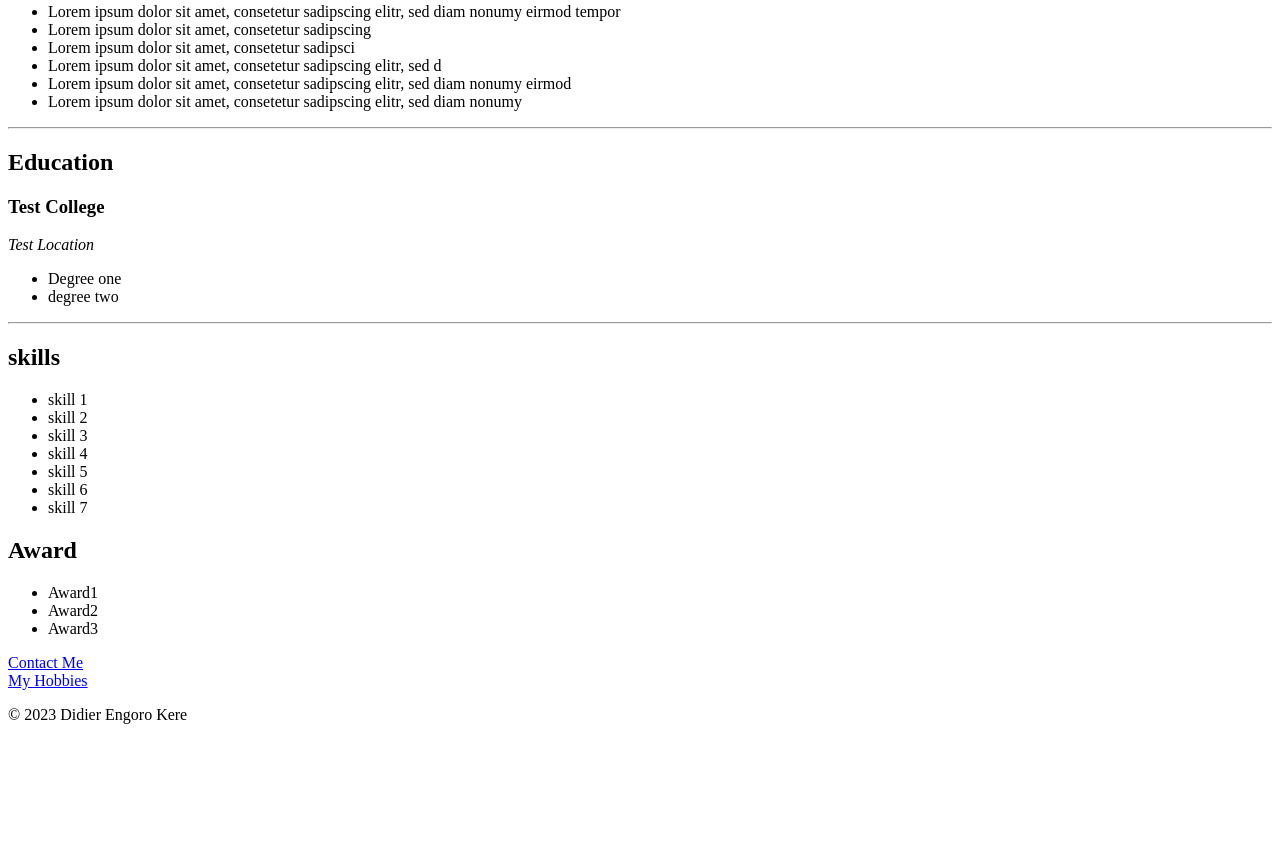
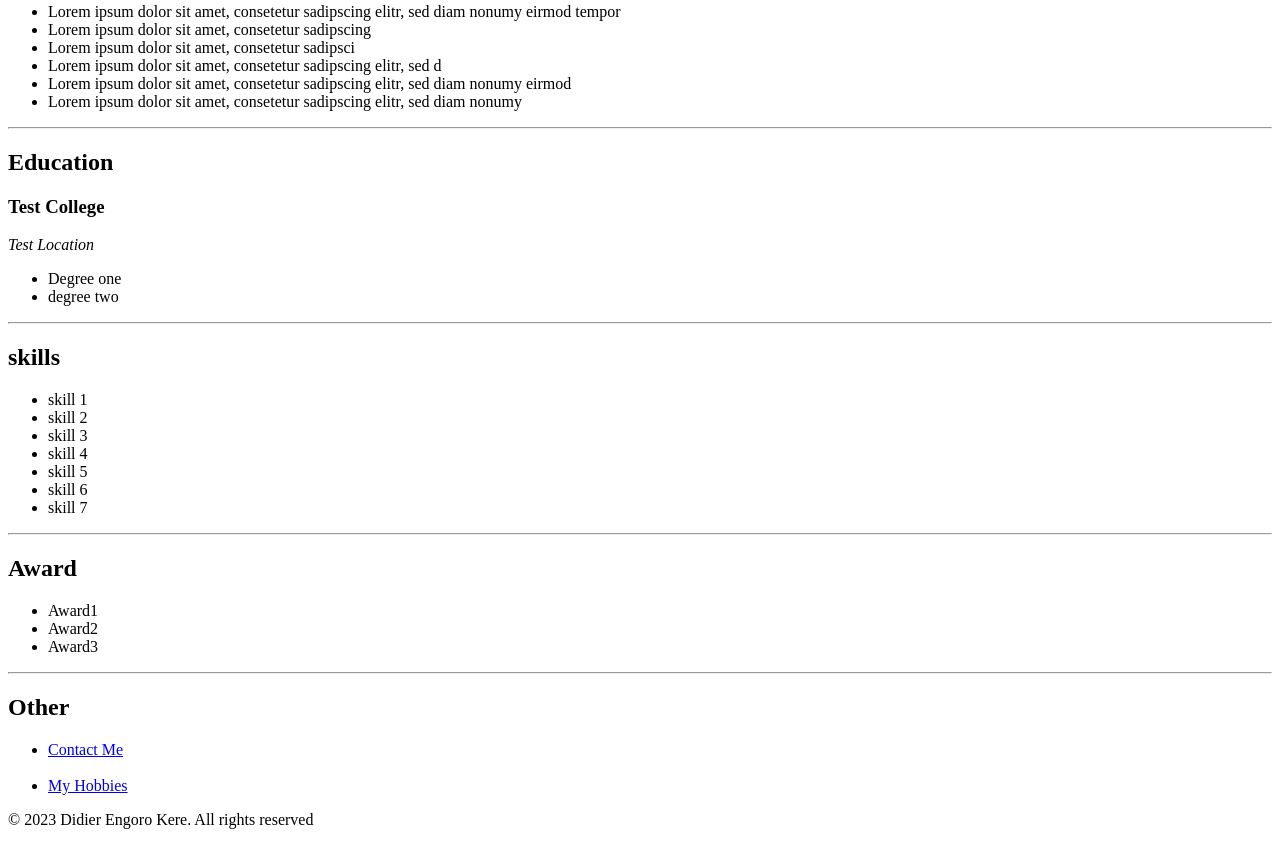
Before and after one commit to didierengorokere/Webdevelopment, a plain HTML site: page index.html in a window 1280 px wide. Shown: the part 851-1696 px from the top of the page. Before the commit the page ends 1591 px from the top, so only its background shows below. Drawn offline with Linux system fonts and the light colour scheme.

Commit message:
copy rights added

```diff
--- a/index.html
+++ b/index.html
@@ -63,6 +63,7 @@
             <li>skill 7</li>
         </ul>
     </div>
+    <hr>
     <div>
         <h2>Award</h2>
         <ul>
@@ -71,11 +72,15 @@
             <li>Award3</li>
         </ul>
     </div>
+    <hr>
+    <h2>Other</h2>
+    <ul>
+        <li><a href="./Public/contact.html">Contact Me</a> </li><br />
+        <li><a href="./Public/hobbies.html">My Hobbies</a></li>
+    </ul>
 
-    <a href="./Public/contact.html">Contact Me</a> <br />
-    <a href="./Public/hobbies.html">My Hobbies</a>
 </body>
 <footer>
-    <p>©  2023 Didier Engoro Kere</p>
+    <p>©  2023 Didier Engoro Kere. All rights reserved</p>
 </footer>
 </html>
```
